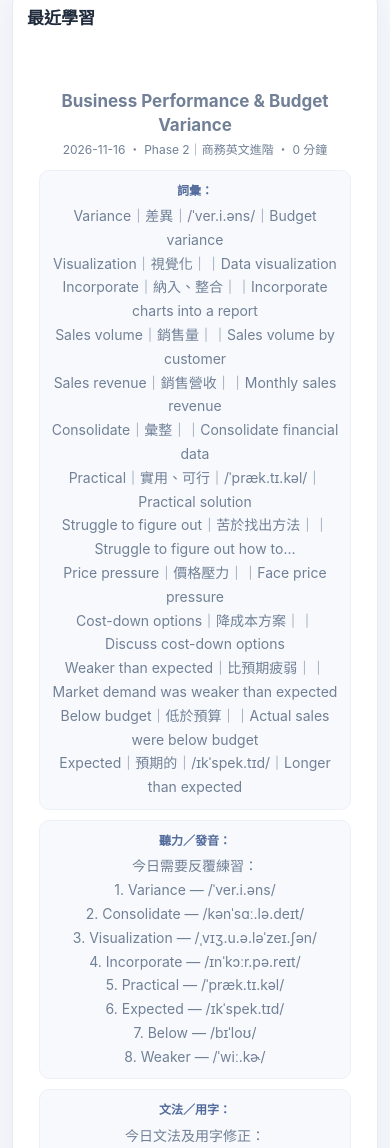
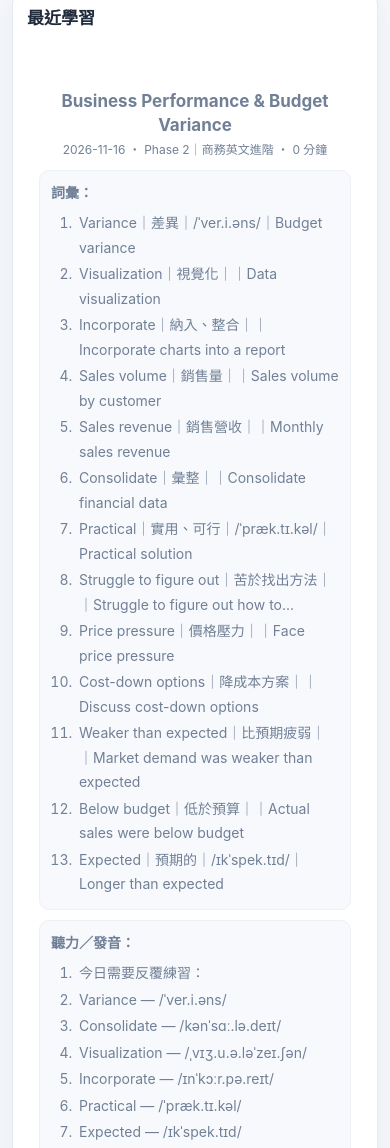
Before and after one commit to Sunnyvicky/English-learning, a plain HTML site: page index.html in a window 390 px wide. Shown: the part 1337-2485 px from the top of the page. Drawn offline with Linux system fonts and the light colour scheme.

Commit message:
Left-align learning notes and number note items

```diff
--- a/index.html
+++ b/index.html
@@ -25,7 +25,7 @@ h1{font-size:clamp(23px,4vw,30px);margin:0 0 5px;letter-spacing:.2px}.subtitle{c
 .phasegrid{display:grid;grid-template-columns:repeat(2,1fr);gap:12px}.phase{padding:16px;box-shadow:none}.phase p{margin:5px 0;color:var(--muted);font-size:14px}.phase b{font-size:17px}.tag{display:inline-block;font-size:12px;border-radius:20px;padding:3px 9px;background:var(--blue2);color:#47649d;margin-top:8px}
 .progress{height:7px;background:#edf0f5;border-radius:9px;overflow:hidden;margin-top:12px}.progress i{display:block;height:100%;background:var(--blue);width:0}
 form .grid{display:grid;grid-template-columns:repeat(2,1fr);gap:13px}label{display:block;font-size:13px;color:#526176;font-weight:600;margin-bottom:5px}input,select,textarea{width:100%;border:1px solid #dbe2ec;border-radius:9px;padding:10px 11px;font:inherit;background:#fff;color:var(--ink)}textarea{min-height:78px;resize:vertical}input:focus,textarea:focus,select:focus{outline:2px solid #c9d8fa;border-color:#8ca7df}.field{margin-bottom:13px}.full{grid-column:1/-1}.actions{display:flex;flex-wrap:wrap;gap:8px;margin-top:8px}.primary{background:var(--blue);color:#fff}.secondary{background:#edf1f7;color:#41516a}.danger{background:#fff0f0;color:var(--red)}.success{background:#e9f5ef;color:var(--green)}
-.log{border-top:1px solid var(--line);padding:15px 0}.log:first-child{border-top:0}.logtop{display:flex;justify-content:space-between;gap:12px;align-items:flex-start}.log h3{margin:0;font-size:16px}.meta{font-size:12px;color:var(--muted);margin-top:3px}.log p{margin:8px 0 0;white-space:pre-wrap;font-size:14px}.empty{color:var(--muted);text-align:center;padding:30px 12px}.hint{font-size:12px;color:var(--muted)}.vocab{border:1px solid var(--line);border-radius:10px;padding:12px;margin:8px 0}.vocab strong{color:#3f5e99}.hidden{display:none!important}.toolbar{display:flex;flex-wrap:wrap;gap:8px;margin-bottom:14px}
+.log{border-top:1px solid var(--line);padding:15px 0}.log:first-child{border-top:0}.logtop{display:flex;justify-content:space-between;gap:12px;align-items:flex-start}.log h3{margin:0;font-size:16px}.meta{font-size:12px;color:var(--muted);margin-top:3px}.log p{margin:8px 0 0;white-space:pre-wrap;font-size:14px}.log-note{text-align:left;margin:10px 0 0;font-size:14px;line-height:1.75}.note-list{margin:5px 0 0;padding-left:27px;text-align:left}.note-list li{padding-left:3px;margin:2px 0;white-space:pre-wrap;overflow-wrap:anywhere}.empty{color:var(--muted);text-align:center;padding:30px 12px}.hint{font-size:12px;color:var(--muted)}.vocab{border:1px solid var(--line);border-radius:10px;padding:12px;margin:8px 0}.vocab strong{color:#3f5e99}.hidden{display:none!important}.toolbar{display:flex;flex-wrap:wrap;gap:8px;margin-bottom:14px}
 @media(max-width:650px){
  body{padding-bottom:calc(74px + env(safe-area-inset-bottom))}
  header{padding:17px 14px 15px}
@@ -68,7 +68,7 @@ form .grid{display:grid;grid-template-columns:repeat(2,1fr);gap:13px}label{displ
  .log{padding:16px 0}
  .log h3{font-size:17px;line-height:1.4;overflow-wrap:anywhere}
  .log .meta{line-height:1.6}
- .log p{margin:10px 0 0;padding:10px 11px;background:#f7f9fd;border:1px solid #edf0f6;border-radius:10px;font-size:14px;line-height:1.7;overflow-wrap:anywhere;word-break:break-word}
+ .log p{margin:10px 0 0;padding:10px 11px;background:#f7f9fd;border:1px solid #edf0f6;border-radius:10px;font-size:14px;line-height:1.7;overflow-wrap:anywhere;word-break:break-word}.log-note{margin:10px 0 0;padding:10px 11px;background:#f7f9fd;border:1px solid #edf0f6;border-radius:10px;text-align:left}.note-list{padding-left:25px;margin-top:6px}.note-list li{text-align:left}
  .log p b{display:block;color:#526b9b;font-size:12px;margin-bottom:3px}
  .logtop .actions button{flex:1}
  .panel, .stat, .phase{min-width:0}
@@ -156,7 +156,12 @@ function render(){
  recent.innerHTML=sorted.length?sorted.slice(0,3).map(r=>logHTML(r,false)).join(''):'目前還沒有學習紀錄。完成第一堂課後，就可以在這裡累積進度。';
  renderRecords();renderVocab();
 }
-function logHTML(r,buttons=true){return '<article class="log"><div class="logtop"><div><h3>'+esc(r.topic||'未命名課程')+'</h3><div class="meta">'+esc(r.date)+' ・ '+esc(phaseName(r.phase))+' ・ '+esc(r.minutes||0)+' 分鐘</div></div>'+(buttons?'<div class="actions"><button class="secondary" onclick="editRecord(\''+r.id+'\')">編輯</button><button class="danger" onclick="deleteRecord(\''+r.id+'\')">刪除</button></div>':'')+'</div>'+['vocabulary','listening','grammar','speaking','mastered','review','next'].filter(k=>r[k]).map(k=>'<p><b>'+({vocabulary:'詞彙',listening:'聽力／發音',grammar:'文法／用字',speaking:'口說練習',mastered:'已熟悉',review:'待複習',next:'下一堂目標'}[k])+'：</b>'+esc(r[k])+'</p>').join('')+'</article>'}
+function formatNote(value){
+return String(value||'').split(/\n\s*\n/).map(group=>group.split('\n').map(line=>line.trim()).filter(Boolean)).filter(group=>group.length).map(group=>'<ol class="note-list">'+group.map(line=>'<li>'+esc(line.replace(/^\s*\d+[.、)）]\s*/,''))+'</li>').join('')+'</ol>').join('');
+}
+function logHTML(r,buttons=true){
+return '<article class="log"><div class="logtop"><div><h3>'+esc(r.topic||'未命名課程')+'</h3><div class="meta">'+esc(r.date)+' ・ '+esc(phaseName(r.phase))+' ・ '+esc(r.minutes||0)+' 分鐘</div></div>'+(buttons?'<div class="actions"><button class="secondary" onclick="editRecord(\''+r.id+'\')">編輯</button><button class="danger" onclick="deleteRecord(\''+r.id+'\')">刪除</button></div>':'')+'</div>'+['vocabulary','listening','grammar','speaking','mastered','review','next'].filter(k=>r[k]).map(k=>'<section class="log-note"><b>'+({vocabulary:'詞彙',listening:'聽力／發音',grammar:'文法／用字',speaking:'口說練習',mastered:'已熟悉',review:'待複習',next:'下一堂目標'}[k])+'：</b>'+formatNote(r[k])+'</section>').join('')+'</article>'
+}
 function renderRecords(){const q=(document.getElementById('search')?.value||'').toLowerCase(),p=document.getElementById('filterPhase')?.value||'';const a=[...records].sort((x,y)=>y.date.localeCompare(x.date)).filter(r=>(!p||String(r.phase)===p)&&(!q||JSON.stringify(r).toLowerCase().includes(q)));document.getElementById('recordList').innerHTML=a.length?a.map(r=>logHTML(r)).join(''):'沒有符合條件的紀錄。'}
 function renderVocab(){const all=records.flatMap(r=>words(r).map(w=>({...w,date:r.date,id:r.id,key:r.id+'-'+w.term})));const el=document.getElementById('vocabList');el.innerHTML=all.length?all.map(w=>'<div class="vocab"><strong>'+esc(w.term)+'</strong> '+esc(w.meaning)+'<div class="meta">'+esc(w.pron)+' ・ '+esc(w.date)+'</div>'+(w.example?'<div>'+esc(w.example)+'</div>':'')+'</div>').join(''):'尚未新增詞彙。'}
 document.querySelectorAll('.tab').forEach(b=>b.addEventListener('click',()=>{document.querySelectorAll('.tab').forEach(x=>x.classList.toggle('active',x===b));document.querySelectorAll('.view').forEach(x=>x.classList.toggle('hidden',x.id!==b.dataset.tab));if(b.dataset.tab==='records')renderRecords()}));
```
